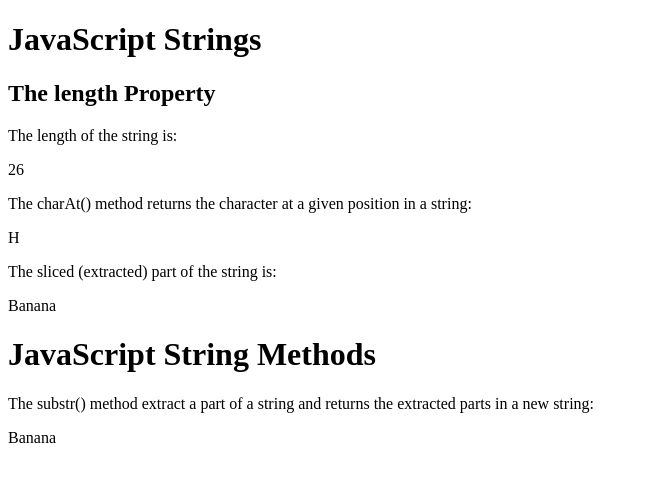
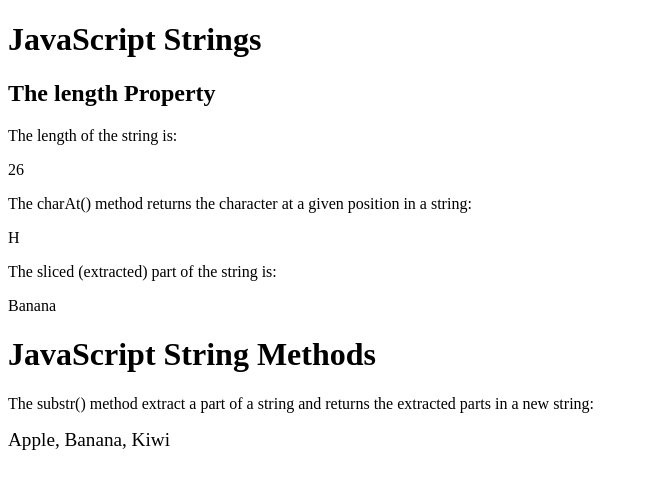
Before and after one commit to Belgarus/JavaScript_exercises, a plain HTML site: page 01-JavaScript-test/05-strings-w3s/index.html in a window 1280 px wide. Shown: the whole page, without its empty margins (0-648 px from the left). Drawn offline with Linux system fonts and the light colour scheme.

Commit message:
added big()

```diff
--- a/01-JavaScript-test/05-strings-w3s/index.html
+++ b/01-JavaScript-test/05-strings-w3s/index.html
@@ -35,7 +35,7 @@
         document.getElementById("demo3").innerHTML = part;
 
         let text4 = "Apple, Banana, Kiwi";
-        let part2 = text4.slice(7,13);
+        let part2 = text4.big();
         document.getElementById("demo4").innerHTML = part2;
     </script>
 
```
